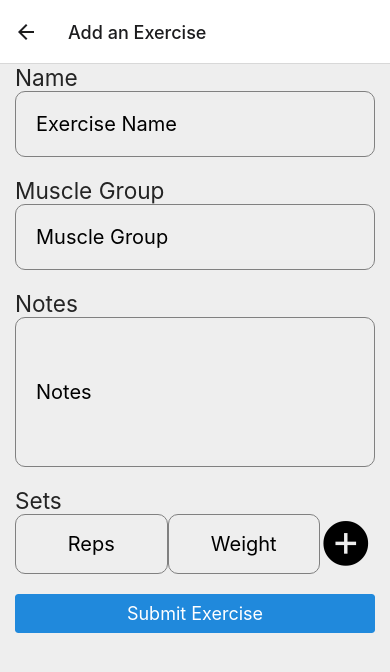
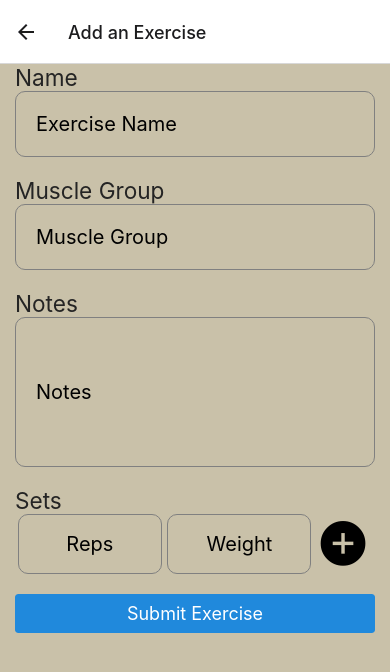
Before and after one commit to rgero/RN_WorkoutTracker, a React Native app in the folder workouttracker/: screen /AddExerciseScreen in a window 390 px wide. Shown: the top 672 px of the page. Built offline with nearby package versions, Linux system fonts and the light colour scheme.

Commit message:
Adjusting properties to fit the iPhone better.

```diff
--- a/workouttracker/App.js
+++ b/workouttracker/App.js
@@ -13,7 +13,7 @@ export default () => {
             <Stack.Navigator
                 screenOptions={{
                     contentStyle: {
-                        backgroundColor: "#EEE"
+                        backgroundColor: "#c9c1a9"
                     }
                 }}
             >
--- a/workouttracker/src/components/Exercise/ExerciseForm.js
+++ b/workouttracker/src/components/Exercise/ExerciseForm.js
@@ -48,7 +48,7 @@ const ExerciseForm = ({onSubmit}) => {
     }
 
     return (
-        <SafeAreaView forceInset={{ top: 'always' }} style={styles.safeArea}>
+        <View style={styles.safeArea}>
             <View style={styles.inputContainer}>
                 <Text h4>Name</Text>
                 <TextInput value={exerciseName} placeholder="Exercise Name"
@@ -88,7 +88,7 @@ const ExerciseForm = ({onSubmit}) => {
                 />
             </View>
             <Button title="Submit Exercise" onPress={handleSubmit} />
-        </SafeAreaView>
+        </View>
     )
 }
 
--- a/workouttracker/src/components/Set/SetItem.js
+++ b/workouttracker/src/components/Set/SetItem.js
@@ -56,7 +56,7 @@ const styles = StyleSheet.create({
     },
     numericInput: {
         fontSize: 20,
-        width: "45%",
+        width: "40%",
         textAlign: "center",
         borderWidth: 1,
         borderRadius: 10,
```
